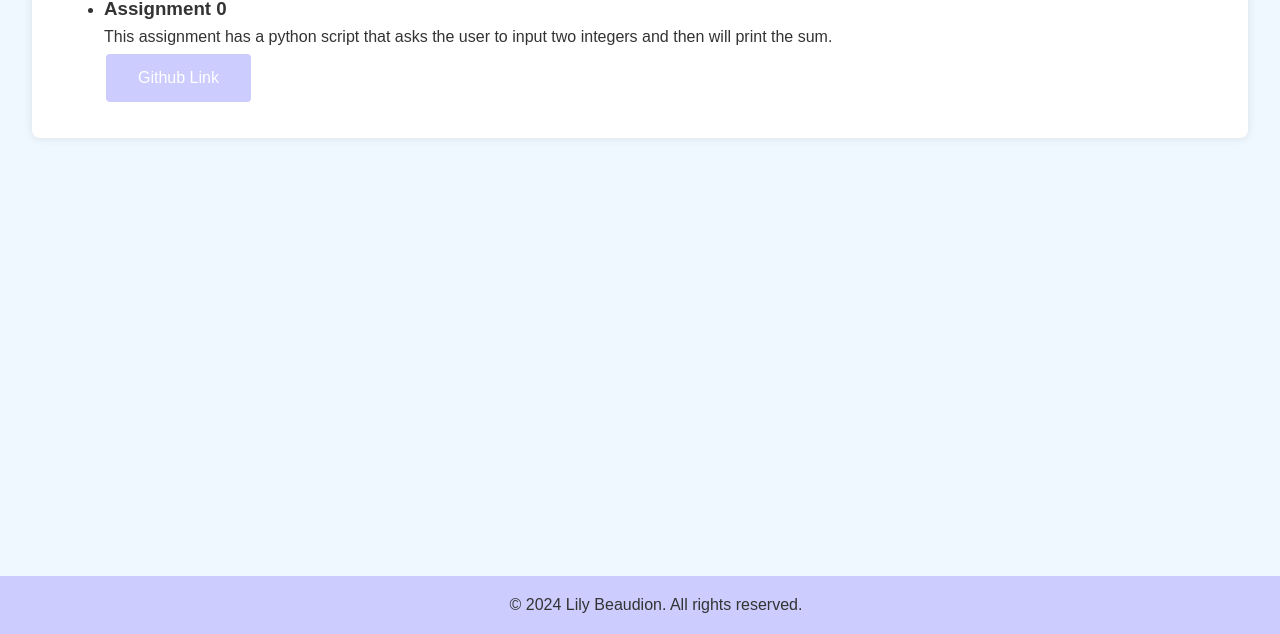
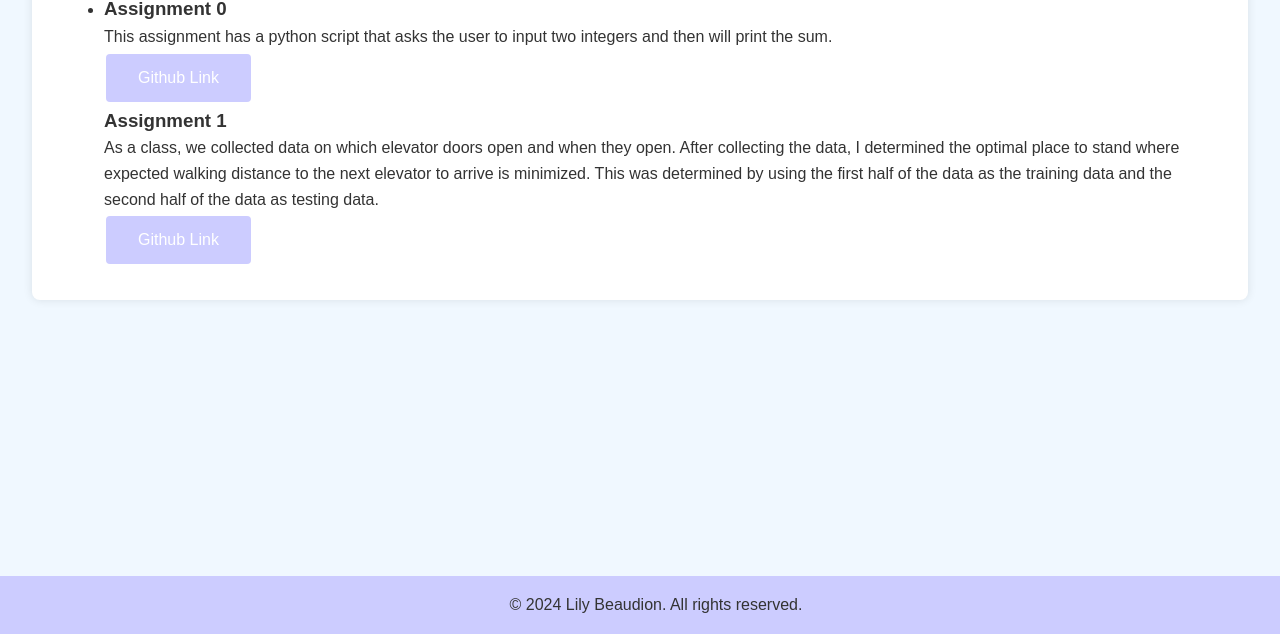
Before and after one commit to labeaudion/labeaudion.github.io, a plain HTML site: page assignments.html in a window 1280 px wide. Shown: the part 166-800 px from the top of the page. Drawn offline with Linux system fonts and the light colour scheme.

Commit message:
added assignment1 link

```diff
--- a/assignments.html
+++ b/assignments.html
@@ -30,6 +30,14 @@
                         <button class="button">Github Link</button>
                     </a>
                 </li>
+                    <h3>Assignment 1</h3>
+                    <p>As a class, we collected data on which elevator doors open and when they open. After collecting the data,
+                        I determined the optimal place to stand where expected walking distance to the next
+                        elevator to arrive is minimized. This was determined by using the first half of the data as the training
+                        data and the second half of the data as testing data.
+                    </p>
+                    <a href="https://github.com/labeaudion/beaudion-assignment-1" class="button-link">
+                        <button class="button">Github Link</button>
                 <!-- Add more project entries as needed -->
             </ul>
         </section>
```
